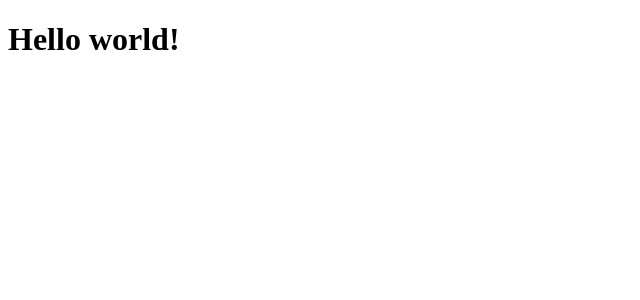
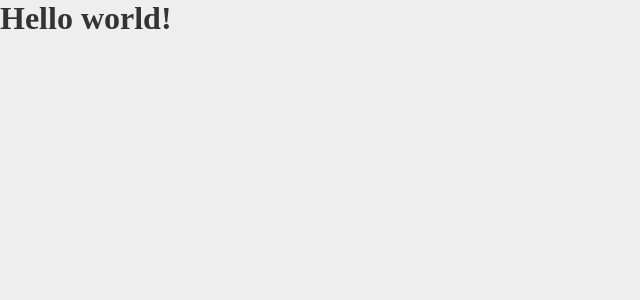
Before and after one commit to Eduardo-SO/Teach, a Next.js app in the folder web/: page / in a window 1280 px wide. Shown: the top 300 px of the page, without its empty margins (0-640 px from the left). Built offline with nearby package versions, Linux system fonts and the light colour scheme.

Commit message:
Add styled-components and initial style

```diff
--- /dev/null
+++ b/web/babel.config.js
@@ -0,0 +1,4 @@
+module.exports = {
+  presets: ["next/babel"],
+  plugins: [["styled-components", { "ssr": true }]]
+}
--- a/web/package.json
+++ b/web/package.json
@@ -10,11 +10,13 @@
   "dependencies": {
     "next": "9.5.3",
     "react": "16.13.1",
-    "react-dom": "16.13.1"
+    "react-dom": "16.13.1",
+    "styled-components": "^5.2.0"
   },
   "devDependencies": {
     "@types/node": "^14.11.1",
     "@types/react": "^16.9.49",
+    "@types/styled-components": "^5.1.3",
     "@typescript-eslint/eslint-plugin": "^4.1.1",
     "@typescript-eslint/parser": "^4.1.1",
     "eslint": "^7.9.0",
--- a/web/pages/_app.tsx
+++ b/web/src/pages/_app.tsx
@@ -1,8 +1,15 @@
 import React from 'react'
 import { AppProps } from 'next/app'
 
+import GlobalStyles from '../styles/global'
+
 const MyApp: React.FC<AppProps> = ({ Component, pageProps }) => {
-  return <Component {...pageProps} />
+  return (
+    <>
+      <Component {...pageProps} />
+      <GlobalStyles />
+    </>
+  )
 }
 
 export default MyApp
--- /dev/null
+++ b/web/src/pages/_document.tsx
@@ -0,0 +1,33 @@
+import React from 'react'
+
+import Document, { DocumentContext, DocumentInitialProps } from 'next/document'
+import { ServerStyleSheet } from 'styled-components'
+
+export default class MyDocument extends Document {
+  static async getInitialProps(
+    ctx: DocumentContext
+  ): Promise<DocumentInitialProps> {
+    const sheet = new ServerStyleSheet()
+    const originalRenderPage = ctx.renderPage
+
+    try {
+      ctx.renderPage = () =>
+        originalRenderPage({
+          enhanceApp: App => props => sheet.collectStyles(<App {...props} />)
+        })
+
+      const initialProps = await Document.getInitialProps(ctx)
+      return {
+        ...initialProps,
+        styles: (
+          <>
+            {initialProps.styles}
+            {sheet.getStyleElement()}
+          </>
+        )
+      }
+    } finally {
+      sheet.seal()
+    }
+  }
+}
--- /dev/null
+++ b/web/src/styles/global.ts
@@ -0,0 +1,14 @@
+import { createGlobalStyle } from 'styled-components'
+
+export default createGlobalStyle`
+  * {
+    margin: 0;
+    padding: 0;
+    box-sizing: border-box;
+  }
+
+  body {
+    color: #333;
+    background: #eee;
+  }
+`
```
Also changed, not shown: web/src/pages/index.tsx (renamed from web/pages/index.tsx), 1 other file (tests, documents, lock files or other folders).
